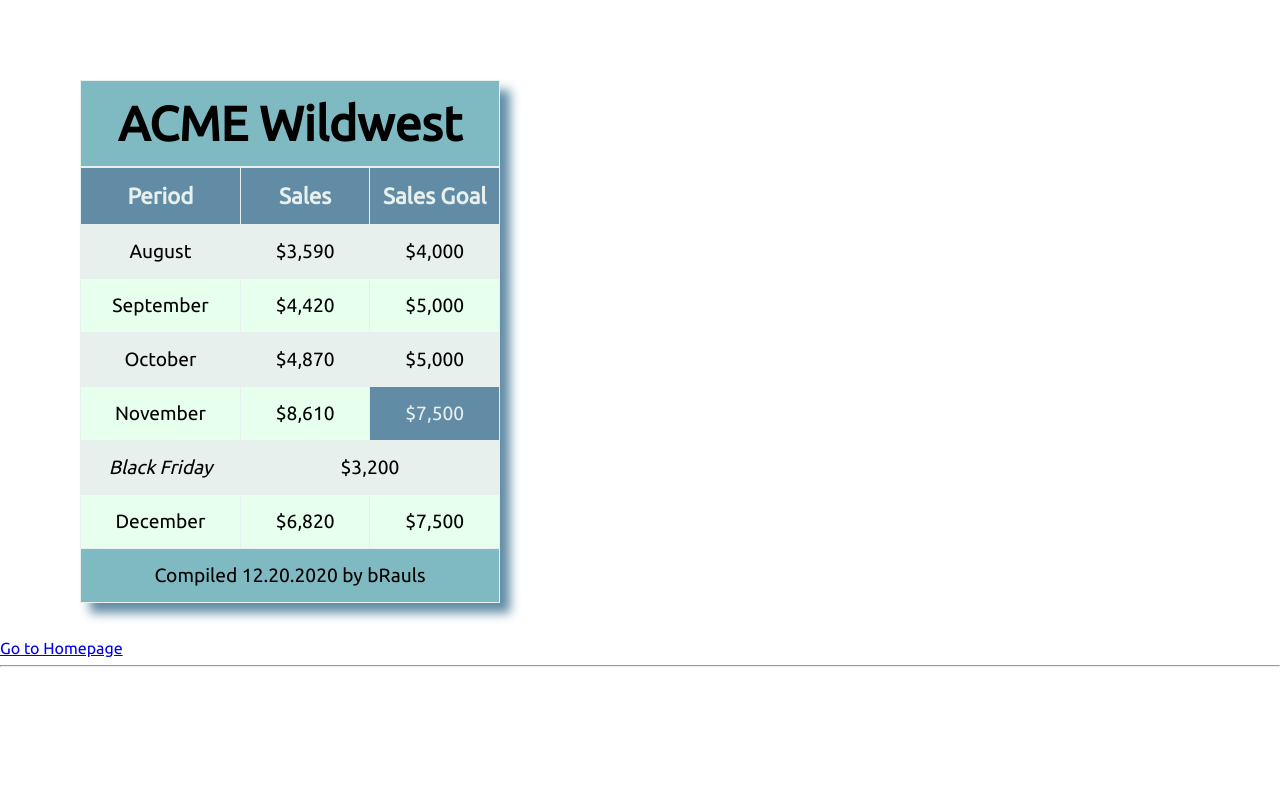
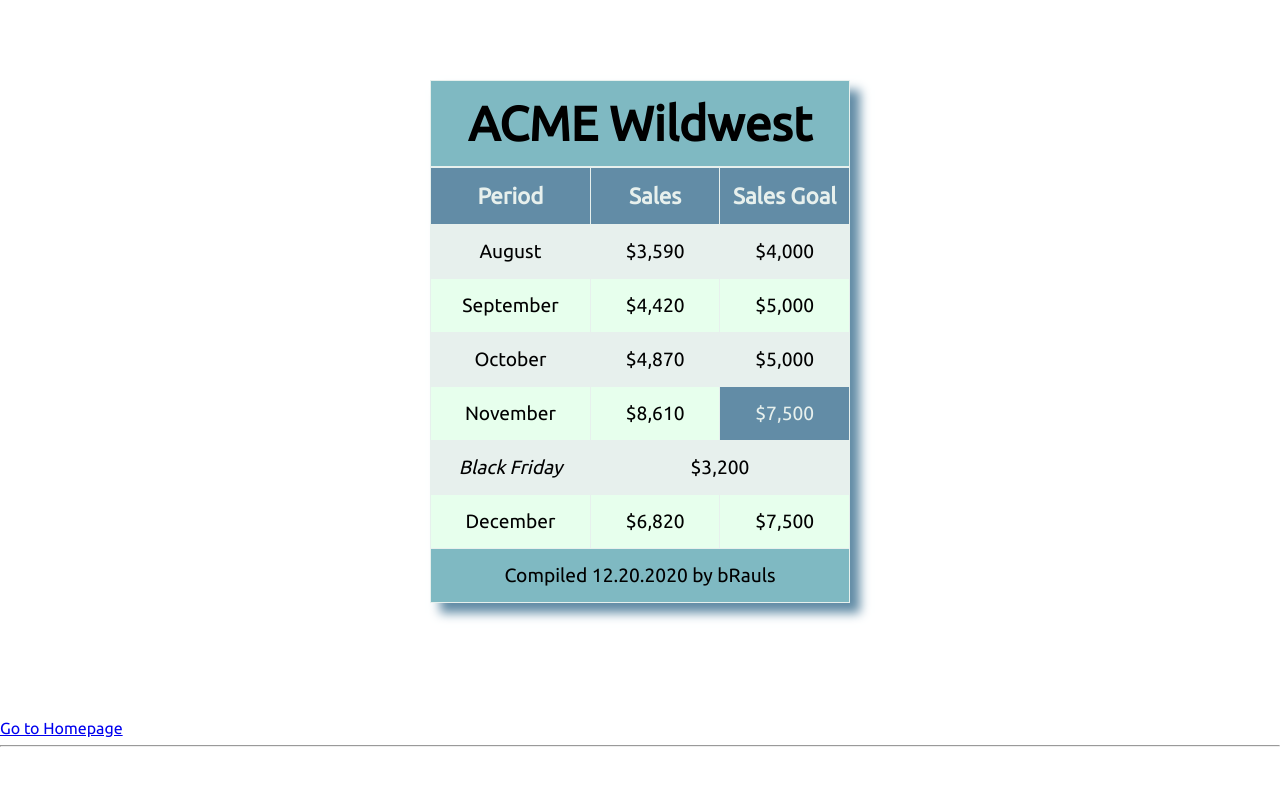
Before and after one commit to dhuanted/wdd230, a plain HTML site: page lesson8/tablebuild.html in a window 1280 px wide. Drawn offline with Linux system fonts and the light colour scheme.

Commit message:
20211109_3 tablebuild

```diff
--- a/lesson8/css/tablebuild.css
+++ b/lesson8/css/tablebuild.css
@@ -13,8 +13,10 @@
 }
 
 div {
-  margin: 5em auto 0 5em;
-  width: 420px;
+  /* margin: 5em auto 0 5em;
+  width: 420px; */
+  margin: 5em auto;
+  max-width: 420px;
   box-shadow: 10px 10px 10px var(--color2);
 }
 
```
